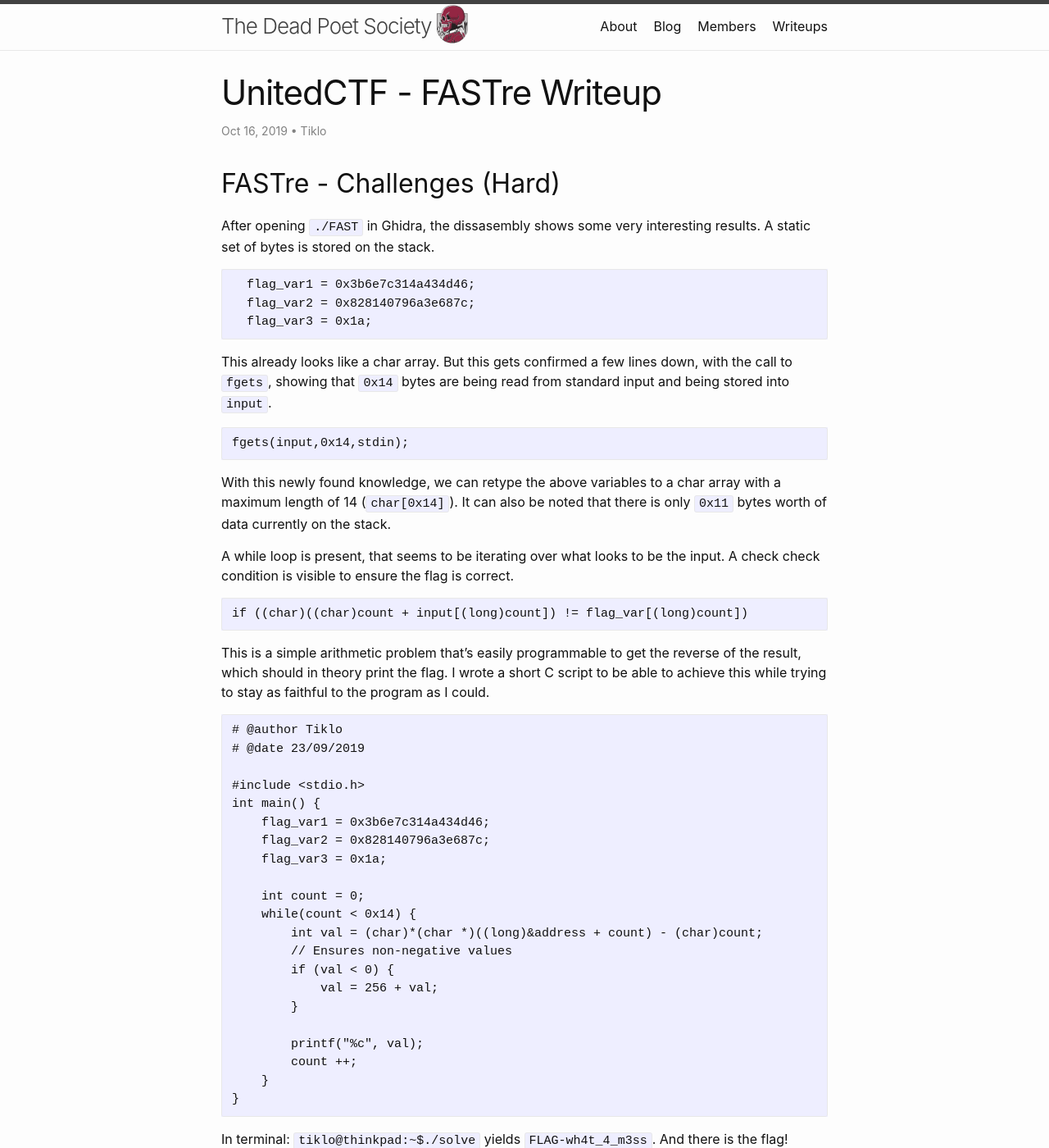
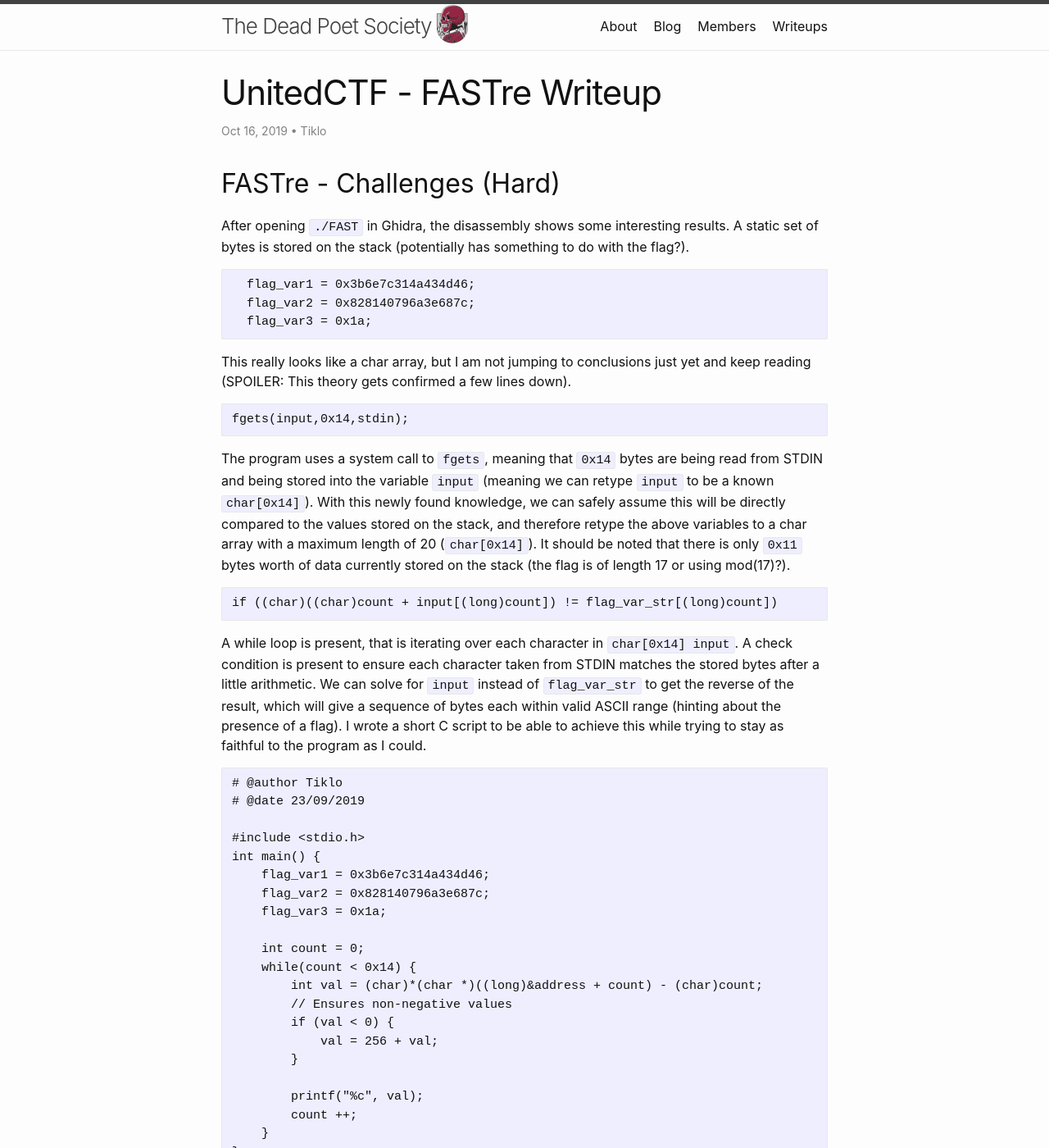
Before and after one commit to TheDeadPoetSociety/TheDeadPoetSociety.github.io, a Jekyll site: the page built from _writeups/2019-10-17-UnitedCTF-FASTre.md, in a window 1280 px wide and 1400 px high. Shown: the whole window at 82% size. Built offline with Jekyll 4.4.1, drawn with Linux system fonts in a browser that asks for light colours.

Commit message:
Re-wrote a little of FASTre.

````diff
--- a/_writeups/2019-10-17-UnitedCTF-FASTre.md
+++ b/_writeups/2019-10-17-UnitedCTF-FASTre.md
@@ -8,33 +8,34 @@ categories: UnitedCTF reversing
 
 ## FASTre - Challenges (Hard)
 
-After opening `./FAST` in Ghidra, the dissasembly shows some very interesting results. A static
-set of bytes is stored on the stack.
+After opening `./FAST` in Ghidra, the disassembly shows some interesting results. A static
+set of bytes is stored on the stack (potentially has something to do with the flag?).
 ```
   flag_var1 = 0x3b6e7c314a434d46;
   flag_var2 = 0x828140796a3e687c;
   flag_var3 = 0x1a;
 ```
 
-This already looks like a char array. But this gets confirmed a few lines down, with the call
-to `fgets`, showing that `0x14` bytes are being read from standard input and being stored into
-`input`.
+This really looks like a char array, but I am not jumping to conclusions just yet
+and keep reading (SPOILER: This theory gets confirmed a few lines down).
 ```
 fgets(input,0x14,stdin);
 ```
+The program uses a system call to `fgets`, meaning that `0x14` bytes are being read from
+STDIN and being stored into the variable `input` (meaning we can retype `input` to be a
+known `char[0x14]`). With this newly found knowledge, we can safely assume this will be directly
+compared to the values stored on the stack, and therefore retype the above variables to a char
+array with a maximum length of 20 (`char[0x14]`). It should be noted that there is only `0x11` bytes
+worth of data currently stored on the stack (the flag is of length 17 or using mod(17)?).
 
-With this newly found knowledge, we can retype the above variables to a char array with a maximum
-length of 14 (`char[0x14]`). It can also be noted that there is only `0x11` bytes worth of data currently
- on the stack.
-
-A while loop is present, that seems to be iterating over what looks to be the input. A check
-check condition is visible to ensure the flag is correct.
 ```
-if ((char)((char)count + input[(long)count]) != flag_var[(long)count])
+if ((char)((char)count + input[(long)count]) != flag_var_str[(long)count])
 ```
-This is a simple arithmetic problem that's easily programmable to get the reverse of the result, which
-should in theory print the flag. I wrote a short C script to be able to achieve this while trying to stay as faithful to the
-program as I could.
+A while loop is present, that is iterating over each character in `char[0x14] input`. A check condition
+is present to ensure each character taken from STDIN matches the stored bytes after a little arithmetic.
+We can solve for `input` instead of `flag_var_str` to get the reverse of the result, which will give a sequence
+of bytes each within valid ASCII range (hinting about the presence of a flag). I wrote a short C script to be able to achieve this while trying
+to stay as faithful to the program as I could.
 
 ```
 # @author Tiklo
````
